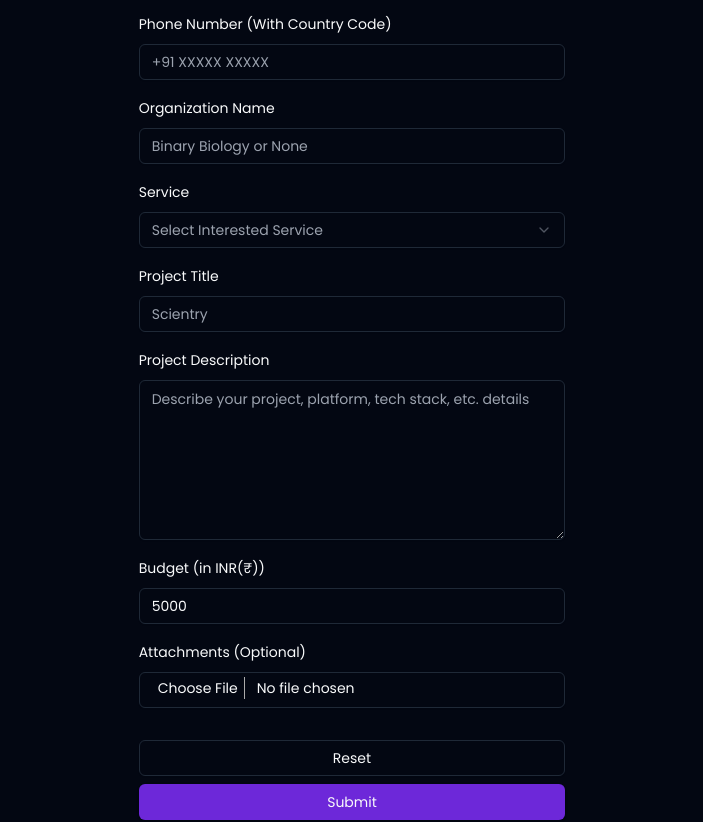
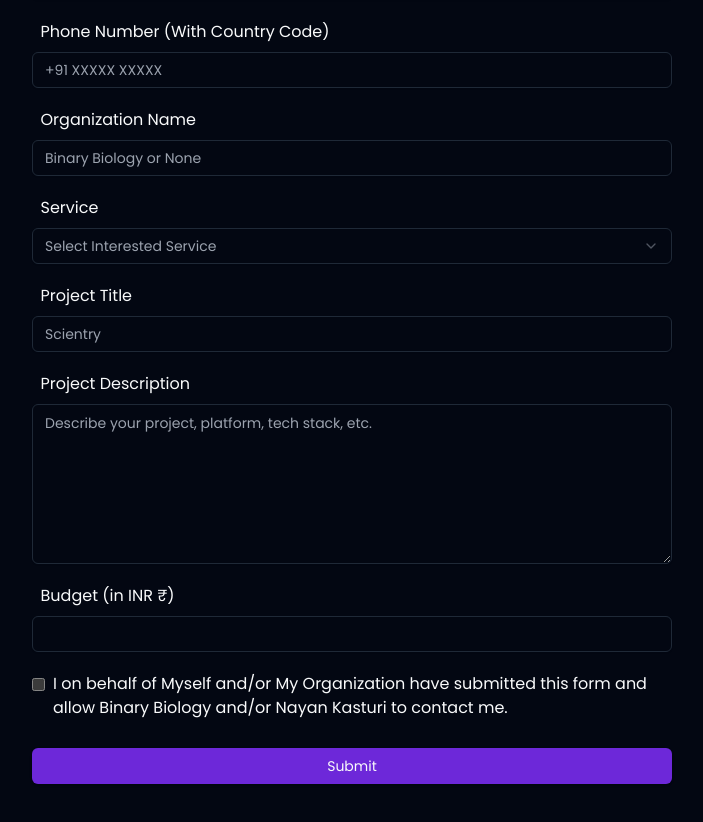
Before and after one commit to RaannaKasturi/binary-biology, a Next.js app: page /client-connect in a window 1280 px wide. Shown: the part 464-1286 px from the top of the page, without its empty margins (288-991 px from the left). Built offline with nearby package versions, Linux system fonts and the light colour scheme.

Commit message:
Refactor CCForm to use Formspree for form handling and update input fields for improved user experience

```diff
--- a/package.json
+++ b/package.json
@@ -9,6 +9,7 @@
     "lint": "next lint"
   },
   "dependencies": {
+    "@formspree/react": "^3.0.0",
     "@hookform/resolvers": "^5.0.1",
     "@radix-ui/react-accordion": "^1.2.3",
     "@radix-ui/react-dialog": "^1.1.6",
--- a/src/pages/client-connect/ccform.tsx
+++ b/src/pages/client-connect/ccform.tsx
@@ -1,18 +1,9 @@
 "use client";
 
-import { useForm } from "react-hook-form";
-import { useId } from "react";
-import {
-    Form,
-    FormField,
-    FormItem,
-    FormLabel,
-    FormControl,
-    FormMessage,
-} from "@/components/ui/form";
-import { zodResolver } from "@hookform/resolvers/zod"
-import { z } from "zod";
+import React, { useId, useState } from "react";
+import { useForm, ValidationError } from "@formspree/react";
 import { Input } from "@/components/ui/input";
+import { Textarea } from "@/components/ui/textarea";
 import { Button } from "@/components/ui/button";
 import {
     Select,
@@ -21,8 +12,7 @@ import {
     SelectTrigger,
     SelectValue,
 } from "@/components/ui/select";
-import React from "react";
-import { Textarea } from "@/components/ui/textarea";
+import Link from "next/link";
 
 const services = [
     { label: "Website Development", value: "wd" },
@@ -36,253 +26,152 @@ const services = [
 ];
 
 export default function CCForm() {
-    const formSchema = z.object({
-        name: z.string().min(2, {
-            message: "Name must be at least 2 characters.",
-        }).includes(" ", {
-            message: "Name must be a full name.",
-        }),
-        email: z.string().email({
-            message: "Invalid email address.",
-        }),
-        phone: z.string().min(7, {
-            message: "Phone number must be at least 10 digits.",
-        }).regex(/^\+?\d{1,4}?\s?\d{6,12}$/, {
-            message: "Invalid phone number format.",
-        }),
-        service: z.enum([
-            "wd",
-            "ad",
-            "bd",
-            "ba",
-            "amd",
-            "cw",
-            "gd",
-            "ot",
-        ], {
-            errorMap: () => ({ message: "Please select a service." }),
-        }),
-        orgname: z.string().optional(),
-        projtitle: z.string().min(2, {
-            message: "Project title must be at least 2 characters.",
-        }),
-        projdesc: z.string().min(10, {
-            message: "Project description must be at least 10 characters.",
-        }),
-        budget: z.number().min(5000, {
-            message: "Minimum Budget must be INR 5000.",
-        }).max(1000000, {
-            message: "Budget must be less than 10,00,000.",
-        }),
-        file: z.instanceof(File).optional().refine((file) => {
-            if (!file) return true;
-            const maxSize = 5 * 1024 * 1024;
-            return file.size <= maxSize;
-        }, {
-            message: "File size must be less than 5MB.",
-        }),
-    })
-
-
-    const form = useForm({
-        resolver: zodResolver(formSchema),
-        defaultValues: {
-            name: "",
-            email: "",
-            phone: "",
-            orgname: "",
-            service: undefined,
-            projtitle: "",
-            projdesc: "",
-            budget: 5000,
-            file: undefined,
-        },
-    });
-
+    const [state, handleSubmit] = useForm("mpwdqkkj");
+    const [agreed, setAgreed] = useState(false);
     const id = useId();
 
-    const onSubmit = (data: z.infer<typeof formSchema>) => {
-        console.log("Form submitted:", data);
-    };
-
-    const resetForm = () => {
-        form.reset();
-    };
+    if (state.succeeded) {
+        return (
+            <div className="flex flex-col gap-4 w-11/12 md:w-6/12 mx-auto py-8">
+                <h1 className="text-2xl font-bold text-center">Thank You!</h1>
+                <p className="text-green-600 text-center text-lg">
+                    Your response has been submitted successfully!<br />
+                    Please sit back and relax.<br />
+                    We'll contact you in a while!
+                </p>
+                <br />
+                <p className="text-center text-muted-foreground text-lg">
+                    If you have any questions, please mail us at{" "}<br />
+                    <Link target={"_blank"} rel={"noreferrer nofollow"} href="mailto:contact@binarybiology.top" className="text-blue-500 text-lg underline">
+                        contact@binarybiology.top
+                    </Link>
+                </p >
+            </div >
+        );
+    }
+    if (state.errors) {
+        return (
+            <div className="flex flex-col gap-4 w-11/12 md:w-6/12 mx-auto py-8">
+                <h1 className="text-2xl font-bold text-center">Thank You!</h1>
+                <p className="text-red-600 text-center text-lg">
+                    Your response couldn't been submitted!<br />
+                    Please mail us your details at{" "}<br />
+                    <Link target={"_blank"} rel={"noreferrer nofollow"} href="mailto:contact@binarybiology.top" className="text-blue-500 text-lg underline">
+                        contact@binarybiology.top
+                    </Link><br />
+                    While we fix the issue!<br />
+                </p>
+            </div>
+        );
+    }
 
     return (
-        <Form {...form}>
         <form
-                onSubmit={form.handleSubmit(onSubmit)}
-                className="space-y-4 w-8/12 md:w-4/12"
+            onSubmit={handleSubmit}
+            className="space-y-5 w-11/12 md:w-6/12 mx-auto mb-20"
+            encType="multipart/form-data"
         >
-                <FormField
-                    control={form.control}
-                    name="name"
-                    render={({ field }) => (
-                        <FormItem>
-                            <FormLabel>Name</FormLabel>
-                            <FormControl>
-                                <Input placeholder="Nayan Kasturi" {...field} />
-                            </FormControl>
-                            <FormMessage />
-                        </FormItem>
-                    )}
-                />
+            <div className="flex flex-col gap-2">
+                <label htmlFor="name">&nbsp;&nbsp;Full Name</label>
+                <Input id="name" name="name" placeholder="Nayan Kasturi" required />
+                <ValidationError prefix="Name" field="name" errors={state.errors} />
+            </div>
 
-                <FormField
-                    control={form.control}
-                    name="email"
-                    render={({ field }) => (
-                        <FormItem>
-                            <FormLabel>Email Address</FormLabel>
-                            <FormControl>
-                                <Input placeholder="nayank@binarybiology.top" {...field} />
-                            </FormControl>
-                            <FormMessage />
-                        </FormItem>
-                    )}
-                />
+            <div className="flex flex-col gap-2">
+                <label htmlFor="email">&nbsp;&nbsp;Email Address</label>
+                <Input id="email" type="email" name="email" placeholder="email@example.com" required />
+                <ValidationError prefix="Email" field="email" errors={state.errors} />
+            </div>
 
-                <FormField
-                    control={form.control}
-                    name="phone"
-                    render={({ field }) => (
-                        <FormItem>
-                            <FormLabel>Phone Number (With Country Code)</FormLabel>
-                            <FormControl>
-                                <Input placeholder="+91 XXXXX XXXXX" {...field} />
-                            </FormControl>
-                            <FormMessage />
-                        </FormItem>
-                    )}
-                />
+            <div className="flex flex-col gap-2">
+                <label htmlFor="phone">&nbsp;&nbsp;Phone Number (With Country Code)</label>
+                <Input id="phone" name="phone" placeholder="+91 XXXXX XXXXX" required />
+                <ValidationError prefix="Phone" field="phone" errors={state.errors} />
+            </div>
 
-                <FormField
-                    control={form.control}
-                    name="orgname"
-                    render={({ field }) => (
-                        <FormItem>
-                            <FormLabel>Organization Name</FormLabel>
-                            <FormControl>
-                                <Input placeholder="Binary Biology or None" {...field} />
-                            </FormControl>
-                            <FormMessage />
-                        </FormItem>
-                    )}
-                />
+            <div className="flex flex-col gap-2">
+                <label htmlFor="orgname">&nbsp;&nbsp;Organization Name</label>
+                <Input id="orgname" name="orgname" placeholder="Binary Biology or None" />
+                <ValidationError prefix="OrgName" field="orgname" errors={state.errors} />
+            </div>
 
-                <FormField
-                    control={form.control}
-                    name="service"
-                    render={({ field }) => (
-                        <FormItem>
-                            <FormLabel>Service</FormLabel>
-                            <Select
-                                onValueChange={field.onChange}
-                                value={field.value}
-                                defaultValue={field.value}
-                            >
-                                <FormControl>
+            <div className="flex flex-col gap-2">
+                <label htmlFor="service">&nbsp;&nbsp;Service</label>
+                <Select name="service" required>
                     <SelectTrigger>
                         <SelectValue placeholder="Select Interested Service" />
                     </SelectTrigger>
-                                </FormControl>
-                                <SelectContent className="w-full h-52">
-                                    {services.map((service) => (
-                                        <SelectItem key={service.value} value={service.value}>
-                                            {service.label}
+                    <SelectContent>
+                        {services.map((s) => (
+                            <SelectItem key={s.value} value={s.label}>
+                                {s.label}
                             </SelectItem>
                         ))}
                     </SelectContent>
                 </Select>
-                            <FormMessage />
-                        </FormItem>
-                    )}
+                <ValidationError prefix="Service" field="service" errors={state.errors} />
+            </div>
+
+            <div className="flex flex-col gap-2">
+                <label htmlFor="projtitle">&nbsp;&nbsp;Project Title</label>
+                <Input id="projtitle" name="projtitle" placeholder="Scientry" required />
+                <ValidationError prefix="Title" field="projtitle" errors={state.errors} />
+            </div>
+
+            <div className="flex flex-col gap-2">
+                <label htmlFor="projdesc">&nbsp;&nbsp;Project Description</label>
+                <Textarea
+                    id="projdesc"
+                    name="projdesc"
+                    className="h-40"
+                    placeholder="Describe your project, platform, tech stack, etc."
+                    required
                 />
+                <ValidationError prefix="Description" field="projdesc" errors={state.errors} />
+            </div>
 
-                <FormField
-                    control={form.control}
-                    name="projtitle"
-                    render={({ field }) => (
-                        <FormItem>
-                            <FormLabel>Project Title</FormLabel>
-                            <FormControl>
-                                <Input placeholder="Scientry" {...field} />
-                            </FormControl>
-                            <FormMessage />
-                        </FormItem>
-                    )}
+            <div className="flex flex-col gap-2">
+                <label htmlFor="budget">&nbsp;&nbsp;Budget (in INR ₹)</label>
+                <Input id="budget" name="budget" type="number" min={5000} max={1000000} required />
+                <ValidationError prefix="Budget" field="budget" errors={state.errors} />
+            </div>
+
+            <div className="flex items-start space-x-2">
+                <input
+                    id="agree"
+                    type="checkbox"
+                    checked={agreed}
+                    onChange={() => setAgreed(!agreed)}
+                    className="mt-1.5"
+                    required
                 />
+                <label htmlFor="agree">
+                    I on behalf of Myself and/or My Organization have submitted this form and allow Binary Biology and/or Nayan Kasturi to contact me.
+                </label>
+                <ValidationError prefix="Agree" field="agree" errors={state.errors} />
+            </div>
 
-                <FormField
-                    control={form.control}
-                    name="projdesc"
-                    render={({ field }) => (
-                        <FormItem>
-                            <FormLabel>Project Description</FormLabel>
-                            <FormControl>
-                                <Textarea className="h-40" placeholder="Describe your project, platform, tech stack, etc. details" {...field} />
-                            </FormControl>
-                            <FormMessage />
-                        </FormItem>
-                    )}
-                />
-
-                <FormField
-                    control={form.control}
-                    name="budget"
-                    render={({ field }) => (
-                        <FormItem>
-                            <FormLabel>Budget (in INR(₹))</FormLabel>
-                            <FormControl>
-                                <Input placeholder="Budget of project" {...field} />
-                            </FormControl>
-                            <FormMessage />
-                        </FormItem>
-                    )}
-                />
-
-                <FormField
-                    control={form.control}
-                    name="file"
-                    render={({ field }) => (
-                        <FormItem>
-                            <FormLabel>Attachments (Optional)</FormLabel>
-                            <FormControl>
-                                <Input
-                                    id={id}
-                                    className="ps-3 pe-3 file:me-3 file:border-0 file:border-e justify-center items-center content-center"
-                                    type="file"
-                                    onChange={(e) => {
-                                        const file = e.target.files?.[0];
-                                        field.onChange(file);
-                                    }}
-                                />
-                            </FormControl>
-                            <FormMessage />
-                        </FormItem>
-                    )}
-                />
-
-                <div className="flex flex-col items-center justify-center w-full pt-2">
+            <div className="flex flex-col gap-2 pt-2">
                 <Button
-                        variant={"outline"}
-                        type="button"
-                        className="w-full mt-2"
-                        onClick={resetForm}
-                    >
-                        Reset
-                    </Button>
-                    <Button
-                        variant={'default'}
                     type="submit"
-                        className="w-full mt-2"
-                        onClick={form.handleSubmit(onSubmit)}
+                    variant={state.submitting ? "secondary" : "default"}
+                    disabled={state.submitting}
+                    aria-busy={state.submitting}
+                    className={`w-full ${state.submitting ? " animate-pulse" : ""}`}
                 >
                     Submit
                 </Button>
+                {/* <Button
+                    type="reset"
+                    variant="outline"
+                    className="w-full"
+                    onClick={() => {
+                        document.querySelector("form")?.reset();
+                    }}
+                >
+                    Reset
+                </Button> */}
             </div>
         </form>
-        </Form>
     );
 }
```
Lines whose indentation alone changed are shown as unchanged.
